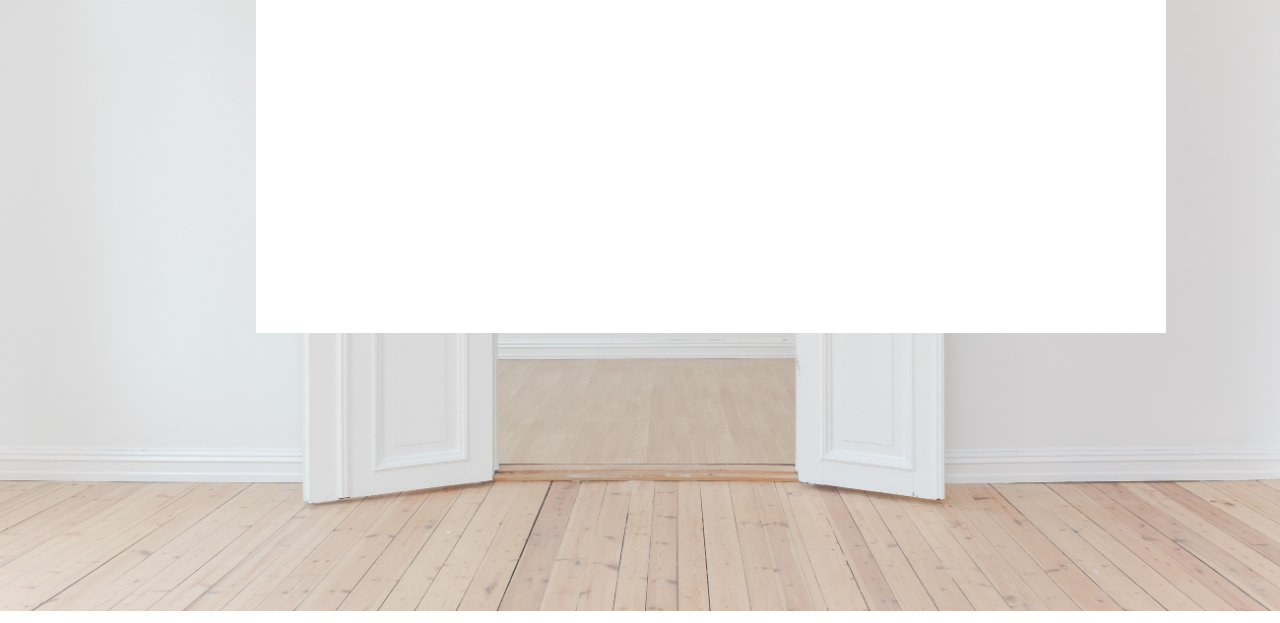
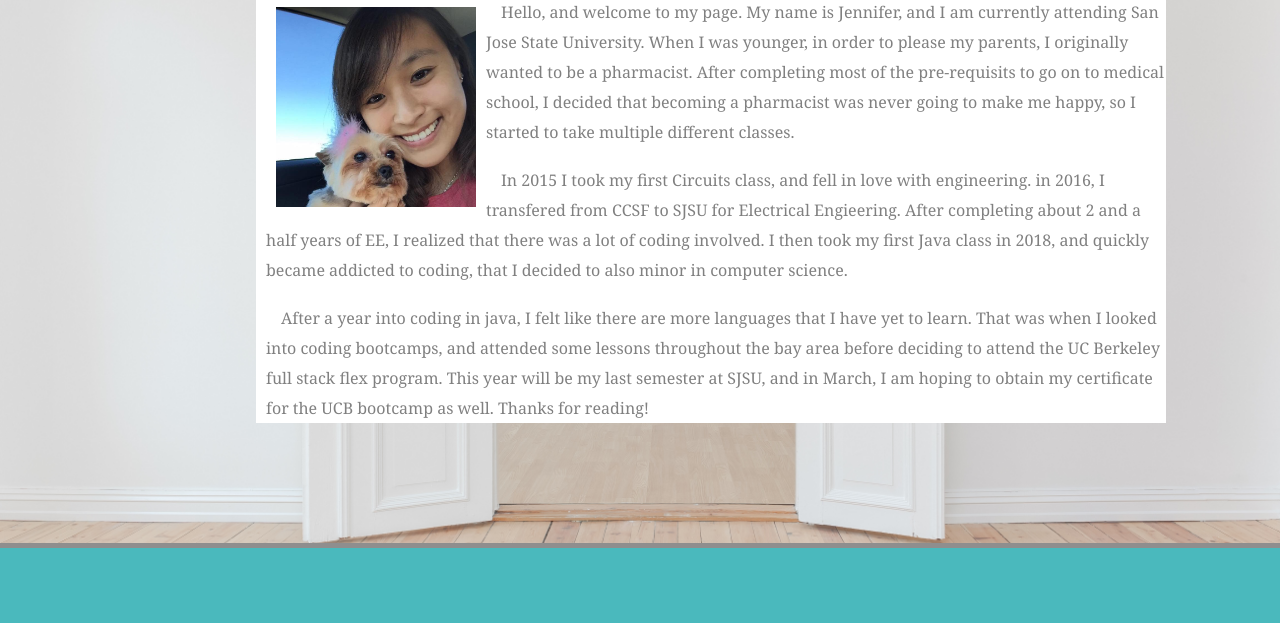
Before and after one commit to SleepyJen/Basic-Portfolio, a plain HTML site: page index.html in a window 1280 px wide. Shown: the part 189-812 px from the top of the page. Drawn offline with Linux system fonts and the light colour scheme.

Commit message:
added infor about myself and more color

```diff
--- a/assets/css/style.css
+++ b/assets/css/style.css
@@ -10,7 +10,7 @@ header{
     display: table;
     width: 15%;
     margin-left: 15%;
-    margin-top: 12px;
+    margin-top: 10px;
     height: 70px;
     float: left;
 }
@@ -74,3 +74,25 @@ main{
     width: 92%;
     background-color: rgba(184, 182, 182, 0.774);
 }
+#pic{
+    height: 200px;
+    width: 200px;
+    float: left;
+    padding: 10px;
+}
+.para{
+    text-indent: 15px;
+    line-height: 30px;
+    font-family: 'Georgia', Times, Times New Roman, serif;
+    color: grey;
+}
+
+.footer{
+    height: 10vh;
+    background-color: rgb(74, 185, 189);
+}
+
+.above-footer{
+    height: 5px;
+    background-color: rgb(143, 142, 142);
+}
--- a/index.html
+++ b/index.html
@@ -30,10 +30,31 @@
                 </h1>
             </div>
             <hr class="below-about">
+            <img src="./assets/images/13501842_10153751054457852_8764236410752179138_n.jpg" alt="my pictiure" id="pic">
+            <p class="para">
+                Hello, and welcome to my page. My name is Jennifer, and I am currently attending San Jose State
+                University. When I was younger, in order to please my parents, I originally wanted to be a pharmacist.
+                After completing most of the pre-requisits to go on to medical school, I decided that becoming a
+                pharmacist was never going to make me happy, so I started to take multiple different classes.
+            </p>
+            <br>
+            <p class="para">
+                In 2015 I took my first Circuits class, and fell in love with engineering. in 2016, I transfered from
+                CCSF to SJSU for Electrical Engieering. After completing about 2 and a half years of EE, I realized that
+                there was a lot of coding involved. I then took my first Java class in 2018, and quickly became addicted
+                to coding, that I decided to also minor in computer science.
+            </p>
+            <br>
+            <p class="para">
+                After a year into coding in java, I felt like there are more languages that I have yet to learn.
+                That was when I looked into coding bootcamps, and attended some lessons throughout the bay area before
+                deciding to attend the UC Berkeley full stack flex program. This year will be my last semester at SJSU,
+                and in March, I am hoping to obtain my certificate for the UCB bootcamp as well. Thanks for reading!
+            </p>
         </div>
     </main>
-    <div></div>
-    <footer>
+    <footer class="footer">
+        <div class="above-footer"></div>
     </footer>
 </body>
 
```
Also changed, not shown: assets/images/13501842_10153751054457852_8764236410752179138_n.jpg (added).
